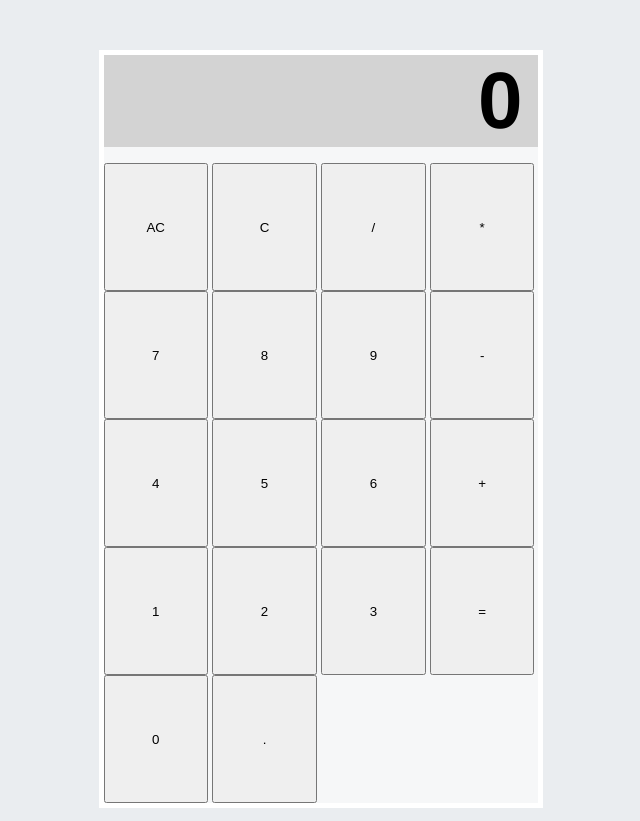
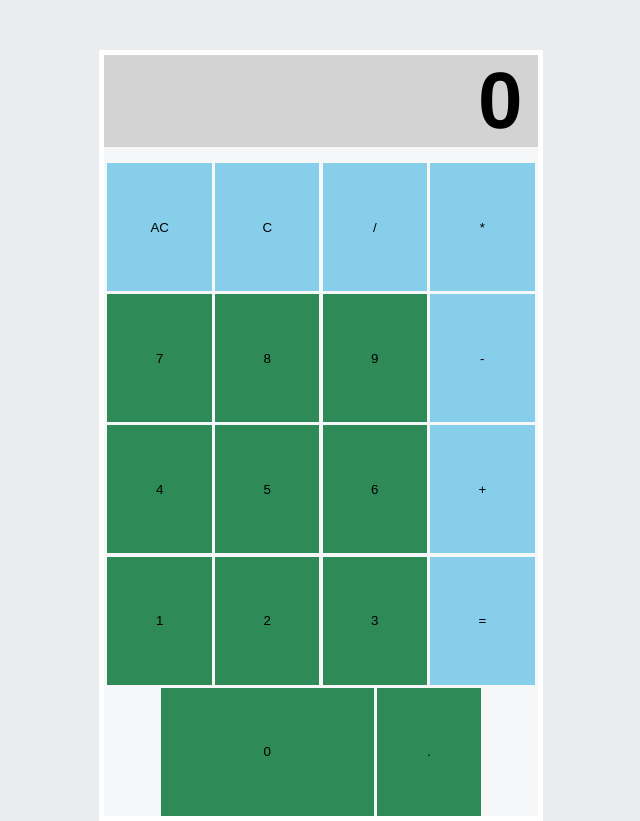
Before and after one commit to daviddhnguyen/calculator, a plain HTML site: page index.html in a window 1280 px wide. Shown: the whole page, without its empty margins (319-959 px from the left). Drawn offline with Linux system fonts and the light colour scheme.

Commit message:
update colors and format

```diff
--- a/style.css
+++ b/style.css
@@ -2,12 +2,14 @@
     margin: 0;
     padding: 0;
     box-sizing: border-box;
+    border: none;
 }
 
 :root {
-    --main-color: red;
+    --btn-color: skyblue;
     --bg-color: #EAEDF0;
     --calc-bg-color: #F6F7F8;
+    --num-color: seagreen;
     font-size: clamp(0.5rem, 1rem, 2rem);
     font-family: 'Helvetica', 'Arial', sans-serif;
     font-weight: 1000;
@@ -39,7 +41,23 @@ body {
     text-align: right;
 }
 
+.buttonSect {
+    display: flex;
+    flex-wrap: wrap;
+    gap: 0.2rem;
+    justify-content: center;
+}
+
 button {
     width: 24%;
     height: 10vw;
+    background-color: var(--btn-color);
 }
+
+button+.number {
+    background-color: var(--num-color);
+}
+
+.zero {
+    width: 49%;
+}
```
